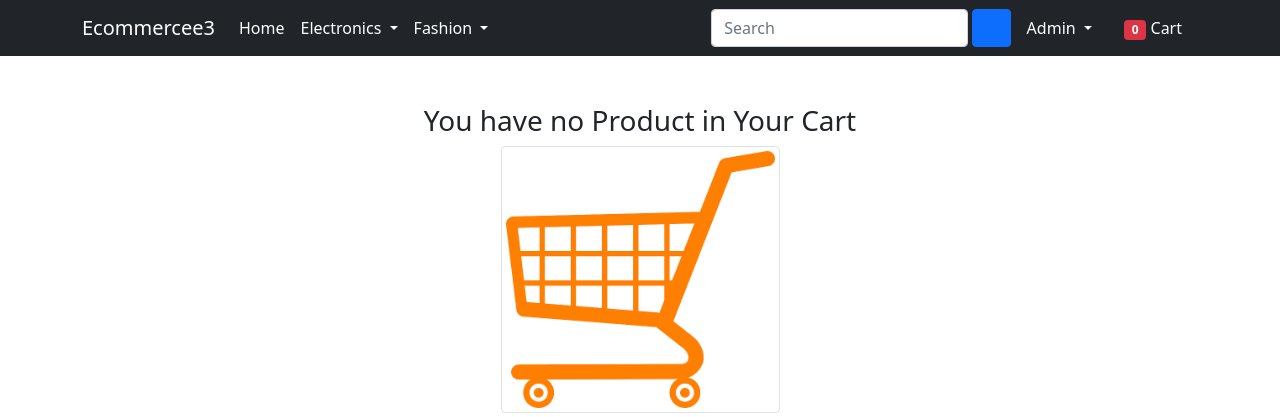
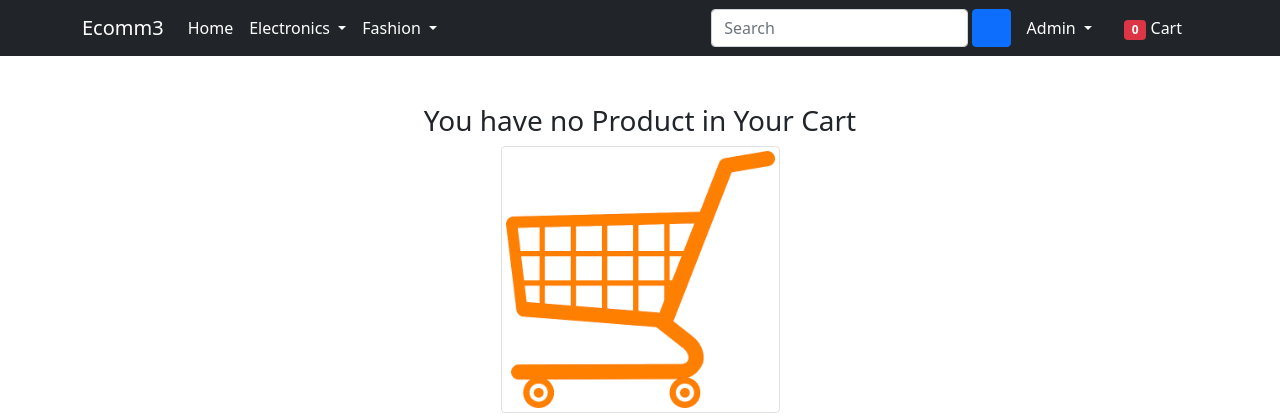
Before and after one commit to bansalsahil123/shopping-repo, a Django app: page /cart/ in a window 1280 px wide. Shown: the top 417 px of the page. Run offline with Django 3.2, Linux system fonts and the light colour scheme; a user stored in the database is signed in; data comes from the database, SQL or seed files in the repository; some libraries are stand-ins or nearby versions; some web fonts are replaced.

Commit message:
change html

```diff
--- a/ShoppinglyX/app/templates/app/base.html
+++ b/ShoppinglyX/app/templates/app/base.html
@@ -25,7 +25,7 @@
 
     <nav class="navbar navbar-expand-lg navbar-dark bg-dark">
      <div class="container">
-       <a class="navbar-brand" href="/">Ecommercee3</a>
+       <a class="navbar-brand" href="/">Ecomm3</a>
        <button class="navbar-toggler" type="button" data-bs-toggle="collapse" data-bs-target="#navbarSupportedContent" aria-controls="navbarSupportedContent" aria-expanded="false" aria-label="Toggle navigation">
          <span class="navbar-toggler-icon"></span>
        </button>
```
